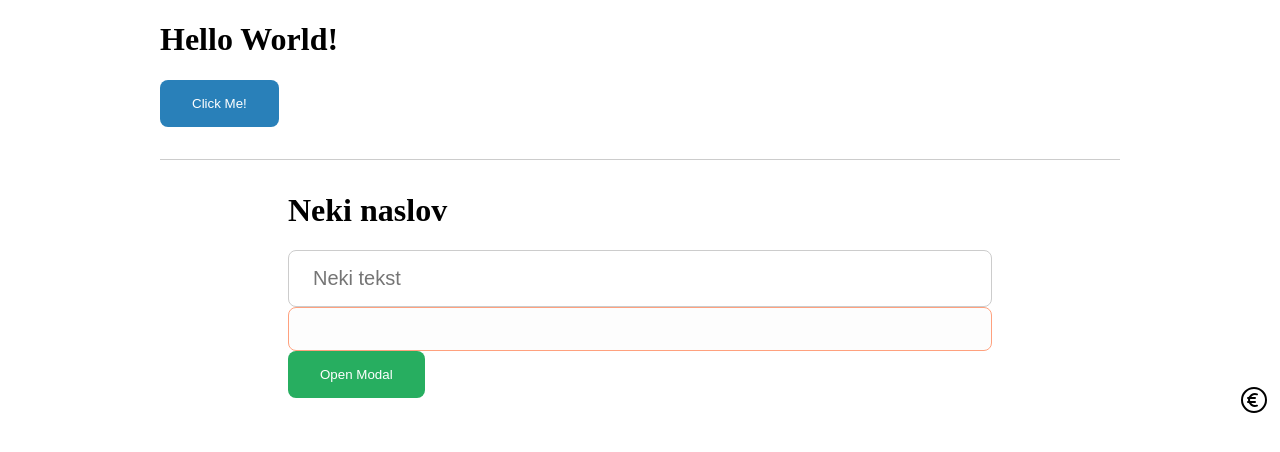
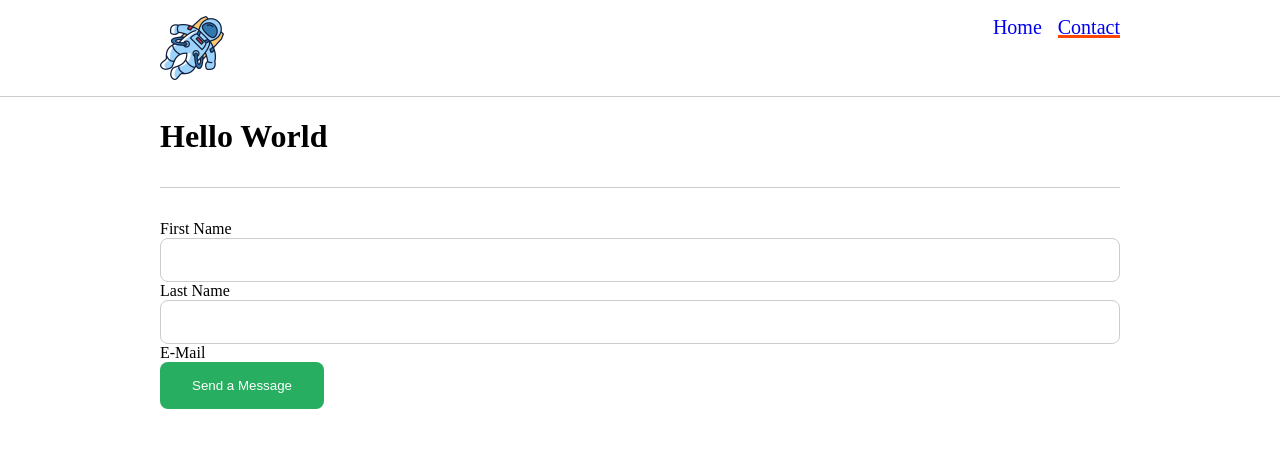
Before and after one commit to RobertDjujic/react-exe, a React (Vite) app: page /contact in a window 1280 px wide. Shown: the top 452 px of the page. Built offline with nearby package versions, Linux system fonts and the light colour scheme.

Commit message:
Add router and changed structure

```diff
--- a/package.json
+++ b/package.json
@@ -10,7 +10,8 @@
   },
   "dependencies": {
     "react": "^18.2.0",
-    "react-dom": "^18.2.0"
+    "react-dom": "^18.2.0",
+    "react-router-dom": "^6.13.0"
   },
   "devDependencies": {
     "@types/react": "^18.0.28",
--- a/src/App.tsx
+++ b/src/App.tsx
@@ -1,70 +1,20 @@
-import { useState } from "react";
-import Money from "./assets/icons/money";
-import Button from "./components/button";
-import Container from "./components/container";
-import Divider from "./components/divider";
-import Input from "./components/input";
+import Layout from "./components/layout";
+import Contact from "./features/contact/contact";
+import Home from "./features/home/home";
+import NoMatch from "./features/no-match/no-match";
 import "./styles/styles.scss";
-import Modal from "./components/modal";
-
-type ObjType = {
-  [key: string]: string;
-};
-
-const obj: ObjType = {
-  firstName: "",
-  lastName: "",
-};
+import { Route, Routes } from "react-router-dom";
 
 const App = () => {
-  const [inputsValue, setInputsValue] = useState<ObjType>(obj);
-  const [newInputValue, setNewInputValue] = useState<string>("");
-  const [modal, setModal] = useState<boolean>(false);
-
-  const handleInputsValue = (value: string, id: string) => {
-    const newState: ObjType = { ...inputsValue };
-    newState[id] = value;
-    setInputsValue(newState);
-  };
-
   return (
     <>
-      <Container>
-        <h1>Hello World!</h1>
-        <Button color="blue" text="Click Me!" />
-        <Divider />
-      </Container>
-      <Container size="sm">
-        <h1>Neki naslov</h1>
-        <Input
-          value={inputsValue.firstName}
-          placeholder="Neki tekst"
-          icon={<Money />}
-          size="lg"
-          onChange={(value: string) => {
-            handleInputsValue(value, "firstName");
-          }}
-        />
-        <Input
-          disabled={true}
-          value={newInputValue}
-          onChange={(value: string) => setNewInputValue(value)}
-        />
-        <Button text="Open Modal" onClick={() => setModal(true)} />
-        <Modal
-          title="Hello World!"
-          onClose={() => setModal(false)}
-          modal={modal}
-        >
-          Lorem ipsum dolor sit amet, consectetur adipiscing elit, sed do
-          eiusmod tempor incididunt ut labore et dolore magna aliqua. Ut enim ad
-          minim veniam, quis nostrud exercitation ullamco laboris nisi ut
-          aliquip ex ea commodo consequat. Duis aute irure dolor in
-          reprehenderit in voluptate velit esse cillum dolore eu fugiat nulla
-          pariatur. Excepteur sint occaecat cupidatat non proident, sunt in
-          culpa qui officia deserunt mollit anim id est laborum.
-        </Modal>
-      </Container>
+      <Routes>
+        <Route path="/" element={<Layout />}>
+          <Route index element={<Home />} />
+          <Route path="contact" element={<Contact />} />
+          <Route path="*" element={<NoMatch />} />
+        </Route>
+      </Routes>
     </>
   );
 };
--- /dev/null
+++ b/src/components/header.tsx
@@ -0,0 +1,26 @@
+import { NavLink } from "react-router-dom";
+import logo from "./../assets/images/astronaut.png";
+
+type LinkType = {
+  isActive: boolean;
+};
+
+const Header = () => {
+  return (
+    <div className="header__wrapper">
+      <header className="header">
+        <img className="header__logo" src={logo} alt="Logo image." />
+        <nav className="header__nav">
+          <NavLink className={"header__nav__link"} to={"/"}>
+            Home
+          </NavLink>
+          <NavLink className={"header__nav__link"} to={"/contact"}>
+            Contact
+          </NavLink>
+        </nav>
+      </header>
+    </div>
+  );
+};
+
+export default Header;
--- a/src/components/input.tsx
+++ b/src/components/input.tsx
@@ -4,7 +4,7 @@ type InputProps = {
   placeholder?: string;
   icon?: ReactNode;
   size?: "sm" | "md" | "lg";
-  value: string;
+  value?: string;
   onChange: (value: string) => void;
   disabled?: boolean;
 };
--- /dev/null
+++ b/src/components/layout.tsx
@@ -0,0 +1,13 @@
+import { Outlet } from "react-router-dom";
+import Header from "./header";
+
+const Layout = () => {
+  return (
+    <>
+      <Header />
+      <Outlet />
+    </>
+  );
+};
+
+export default Layout;
--- /dev/null
+++ b/src/features/contact/contact.tsx
@@ -0,0 +1,61 @@
+import { useState } from "react";
+import Container from "../../components/container";
+import Divider from "../../components/divider";
+import Input from "../../components/input";
+import Button from "../../components/button";
+
+type ObjType = {
+  [key: string]: string;
+};
+
+const obj: ObjType = {
+  firstName: "",
+  lastName: "",
+};
+
+const Contact = () => {
+  const [newInputValue, setNewInputValue] = useState<string>("");
+  const [modal, setModal] = useState<boolean>(false);
+  const [inputsValue, setInputsValue] = useState<ObjType>(obj);
+
+  const handleInputsValue = (value: string, id: string) => {
+    const newState: ObjType = { ...inputsValue };
+    newState[id] = value;
+    setInputsValue(newState);
+  };
+
+  const handleSubmit = () => {
+    return;
+  };
+
+  return (
+    <Container>
+      <h1>Hello World</h1>
+      <Divider />
+      <div>
+        <form action="" onSubmit={handleSubmit}>
+          <div className="field">
+            <label htmlFor="firstName">First Name</label>
+            <Input
+              value={inputsValue.firstName}
+              onChange={(value) => handleInputsValue(value, "First Name")}
+            />
+          </div>
+          <div className="field">
+            <label htmlFor="lastName">Last Name</label>
+            <Input
+              value={inputsValue.lastName}
+              onChange={(value) => handleInputsValue(value, "Last Name")}
+            />
+          </div>
+          <div className="field">
+            <label htmlFor="email">E-Mail</label>
+          </div>
+          <Button text="Send a Message" />
+        </form>
+      </div>
+    </Container>
+  );
+};
+
+export default Contact;
--- /dev/null
+++ b/src/features/home/home.tsx
@@ -0,0 +1,73 @@
+import { useState } from "react";
+import Button from "../../components/button";
+import Container from "../../components/container";
+import Divider from "../../components/divider";
+import Input from "../../components/input";
+import Modal from "../../components/modal";
+import Money from "./../../assets/icons/money";
+
+type ObjType = {
+  [key: string]: string;
+};
+
+const obj: ObjType = {
+  firstName: "",
+  lastName: "",
+};
+
+const Home = () => {
+  const [newInputValue, setNewInputValue] = useState<string>("");
+  const [modal, setModal] = useState<boolean>(false);
+  const [inputsValue, setInputsValue] = useState<ObjType>(obj);
+
+  const handleInputsValue = (value: string, id: string) => {
+    const newState: ObjType = { ...inputsValue };
+    newState[id] = value;
+    setInputsValue(newState);
+  };
+
+  return (
+    <div>
+      <>
+        <Container>
+          <h1>Hello World!</h1>
+          <Button color="blue" text="Click Me!" />
+          <Divider />
+        </Container>
+        <Container size="sm">
+          <h1>Neki naslov</h1>
+          <Input
+            value={inputsValue.firstName}
+            placeholder="Neki tekst"
+            icon={<Money />}
+            size="lg"
+            onChange={(value: string) => {
+              handleInputsValue(value, "firstName");
+            }}
+          />
+          <Input
+            disabled={true}
+            value={newInputValue}
+            onChange={(value: string) => setNewInputValue(value)}
+          />
+          <Button text="Open Modal" onClick={() => setModal(true)} />
+          <Modal
+            title="Hello World!"
+            onClose={() => setModal(false)}
+            modal={modal}
+          >
+            Lorem ipsum dolor sit amet, consectetur adipiscing elit, sed do
+            eiusmod tempor incididunt ut labore et dolore magna aliqua. Ut enim
+            ad minim veniam, quis nostrud exercitation ullamco laboris nisi ut
+            aliquip ex ea commodo consequat. Duis aute irure dolor in
+            reprehenderit in voluptate velit esse cillum dolore eu fugiat nulla
+            pariatur. Excepteur sint occaecat cupidatat non proident, sunt in
+            culpa qui officia deserunt mollit anim id est laborum.
+          </Modal>
+        </Container>
+      </>
+    </div>
+  );
+};
+
+export default Home;
--- /dev/null
+++ b/src/features/no-match/no-match.tsx
@@ -0,0 +1,10 @@
+const NoMatch = () => {
+  return (
+    <>
+      <h1>404</h1>
+      <h4>Nothing to see here, please move along!</h4>
+    </>
+  );
+};
+
+export default NoMatch;
--- a/src/main.tsx
+++ b/src/main.tsx
@@ -1,6 +1,9 @@
 import ReactDOM from "react-dom/client";
 import App from "./App";
+import { BrowserRouter } from "react-router-dom";
 
 ReactDOM.createRoot(document.getElementById("root") as HTMLElement).render(
-  <App />
+  <BrowserRouter>
+    <App />
+  </BrowserRouter>
 );
--- /dev/null
+++ b/src/styles/components/header.scss
@@ -0,0 +1,50 @@
+.header {
+  display: flex;
+  justify-content: space-between;
+  flex-grow: 1;
+  max-width: 64rem;
+  padding: 1rem 2rem;
+
+  &__wrapper {
+    border-bottom: 1px solid var(--color-gray-300);
+    display: flex;
+    justify-content: center;
+  }
+
+  &__logo {
+    display: block;
+    width: 4rem;
+  }
+
+  &__nav {
+    &__link {
+      position: relative;
+      font-size: 1.25rem;
+      text-decoration: none;
+      margin-right: 1rem;
+
+      &.active,
+      &:hover {
+        &::after {
+          width: 100%;
+        }
+      }
+
+      &:last-child {
+        margin-right: 0;
+      }
+
+      &::after {
+        content: "";
+        position: absolute;
+        background-color: var(--color-red-300);
+        bottom: 0;
+        left: 0;
+        height: 3px;
+        width: 0;
+        z-index: -1;
+        transition: all 250ms ease;
+      }
+    }
+  }
+}
--- a/src/styles/styles.scss
+++ b/src/styles/styles.scss
@@ -24,5 +24,6 @@ body {
 @import "./components/btn.scss";
 @import "./components/container.scss";
 @import "./components/divider.scss";
+@import "./components/header.scss";
 @import "./components/input.scss";
 @import "./components/modal.scss";
```
Also changed, not shown: src/assets/images/astronaut.png (added), src/features/contact/types.ts (added), 1 other file (tests, documents, lock files or other folders).
